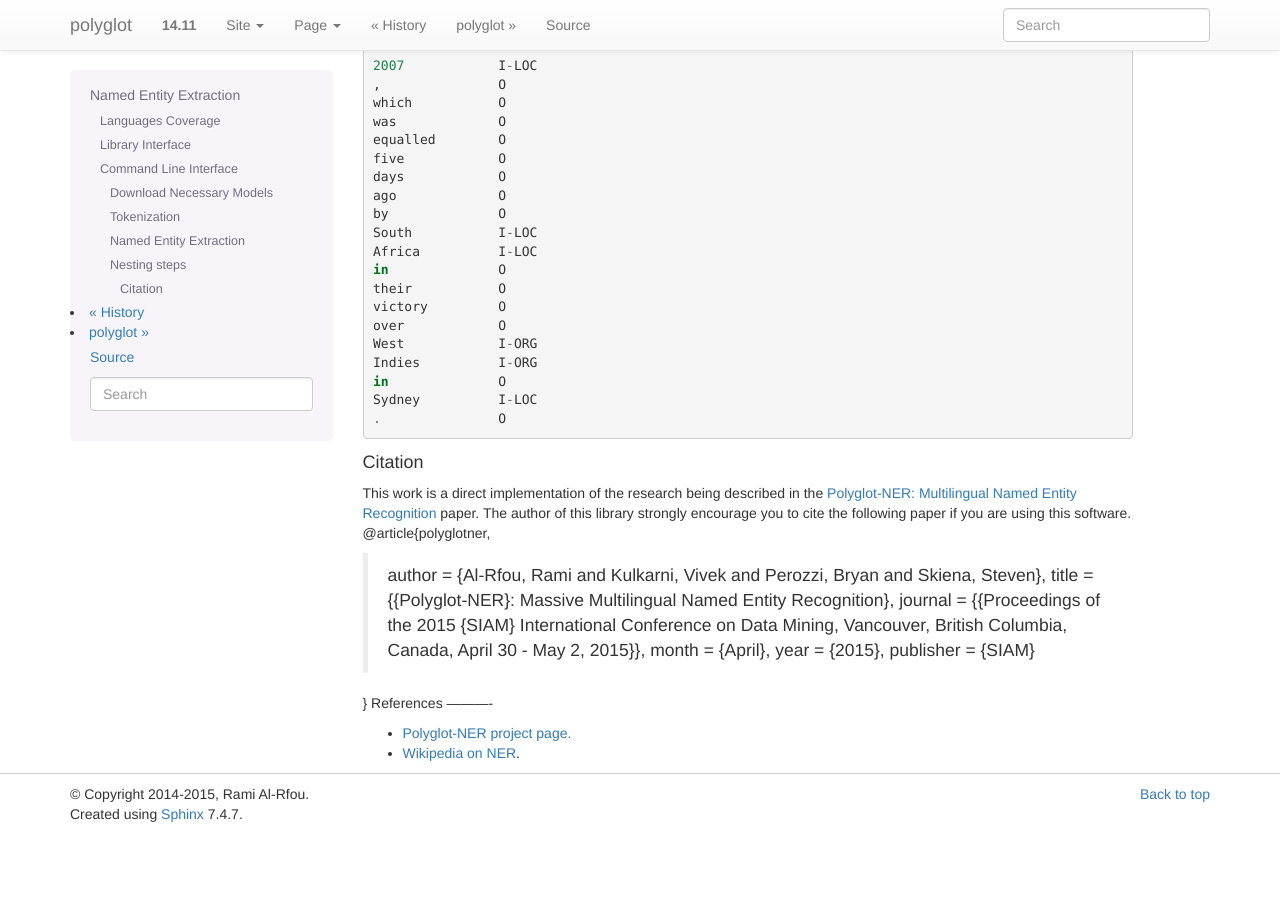
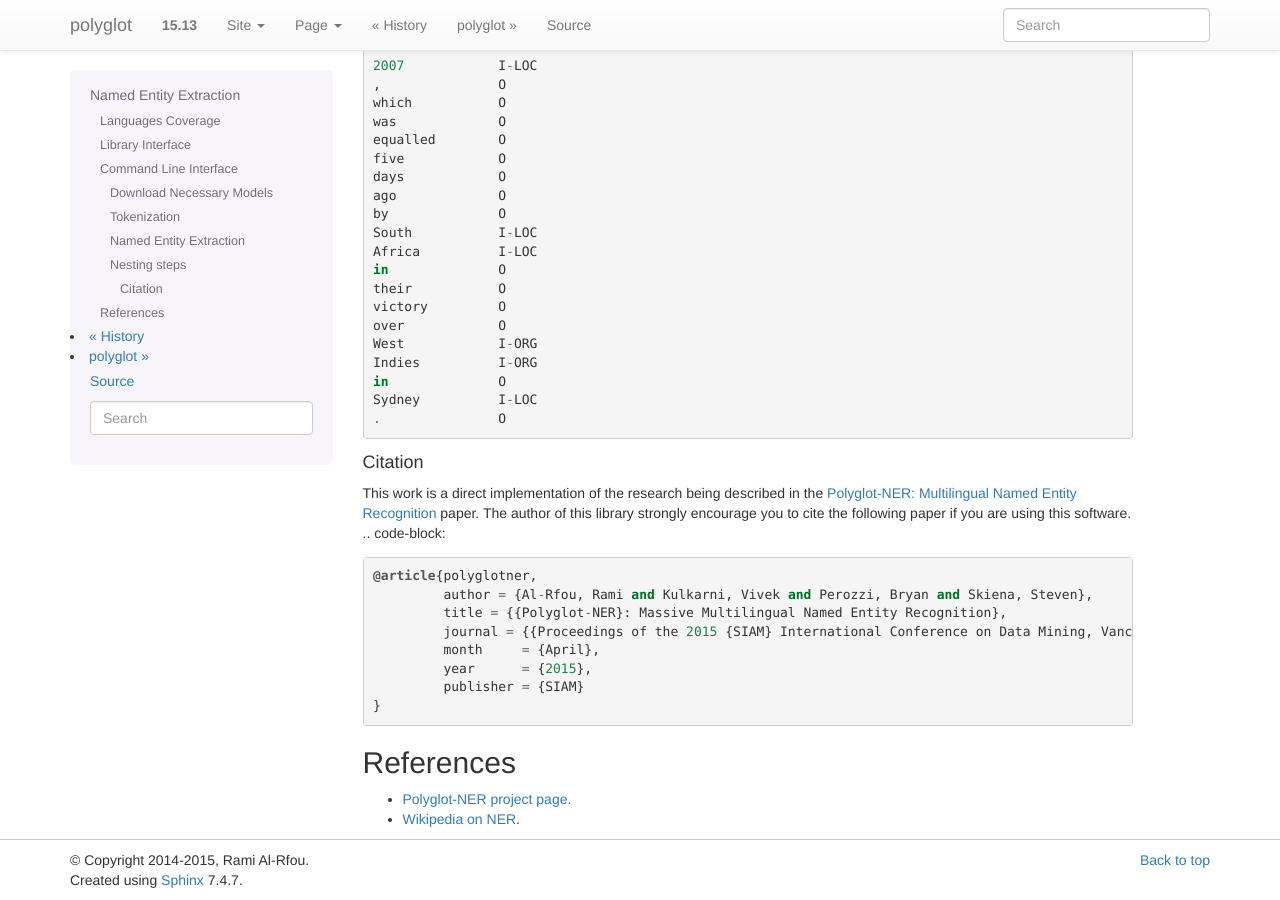
Before and after one commit to aboSamoor/polyglot, a Sphinx documentation site: the page built from docs/NamedEntityRecognition.rst, in a window 1280 px wide and 900 px high, scrolled down 2576 px. Built offline with Sphinx 7.4.7, drawn with Linux system fonts in a browser that asks for light colours; formulas are drawn with MathJax 3; pages that are not in the unit, such as notebooks, are missing from menus; before the commit the page ends 3410 px from its top, so only the background shows below that.

Commit message:
Fix the citation block problem

```diff
--- a/docs/NamedEntityRecognition.rst
+++ b/docs/NamedEntityRecognition.rst
@@ -214,14 +214,16 @@ the `Polyglot-NER: Multilingual Named Entity
 Recognition <https://sites.google.com/site/rmyeid/papers/polyglot-ner.pdf?attredirects=0&d=1>`__
 paper. The author of this library strongly encourage you to cite the
 following paper if you are using this software.
-@article{polyglotner,
-         author = {Al-Rfou, Rami and Kulkarni, Vivek and Perozzi, Bryan and Skiena, Steven},
-         title = {{Polyglot-NER}: Massive Multilingual Named Entity Recognition},
-         journal = {{Proceedings of the 2015 {SIAM} International Conference on Data Mining, Vancouver, British Columbia, Canada, April 30 - May 2, 2015}},
-         month     = {April},
-         year      = {2015},
-         publisher = {SIAM}
-}
+.. code-block::
+
+    @article{polyglotner,
+             author = {Al-Rfou, Rami and Kulkarni, Vivek and Perozzi, Bryan and Skiena, Steven},
+             title = {{Polyglot-NER}: Massive Multilingual Named Entity Recognition},
+             journal = {{Proceedings of the 2015 {SIAM} International Conference on Data Mining, Vancouver, British Columbia, Canada, April 30 - May 2, 2015}},
+             month     = {April},
+             year      = {2015},
+             publisher = {SIAM}
+    }
 References
 ----------
 
--- a/polyglot/__init__.py
+++ b/polyglot/__init__.py
@@ -2,7 +2,7 @@
 
 __author__ = 'Rami Al-Rfou'
 __email__ = 'rmyeid@gmail.com'
-__version__ = '14.11'
+__version__ = '15.13'
 
 import types
 
```
Also changed, not shown: 1 other file.
